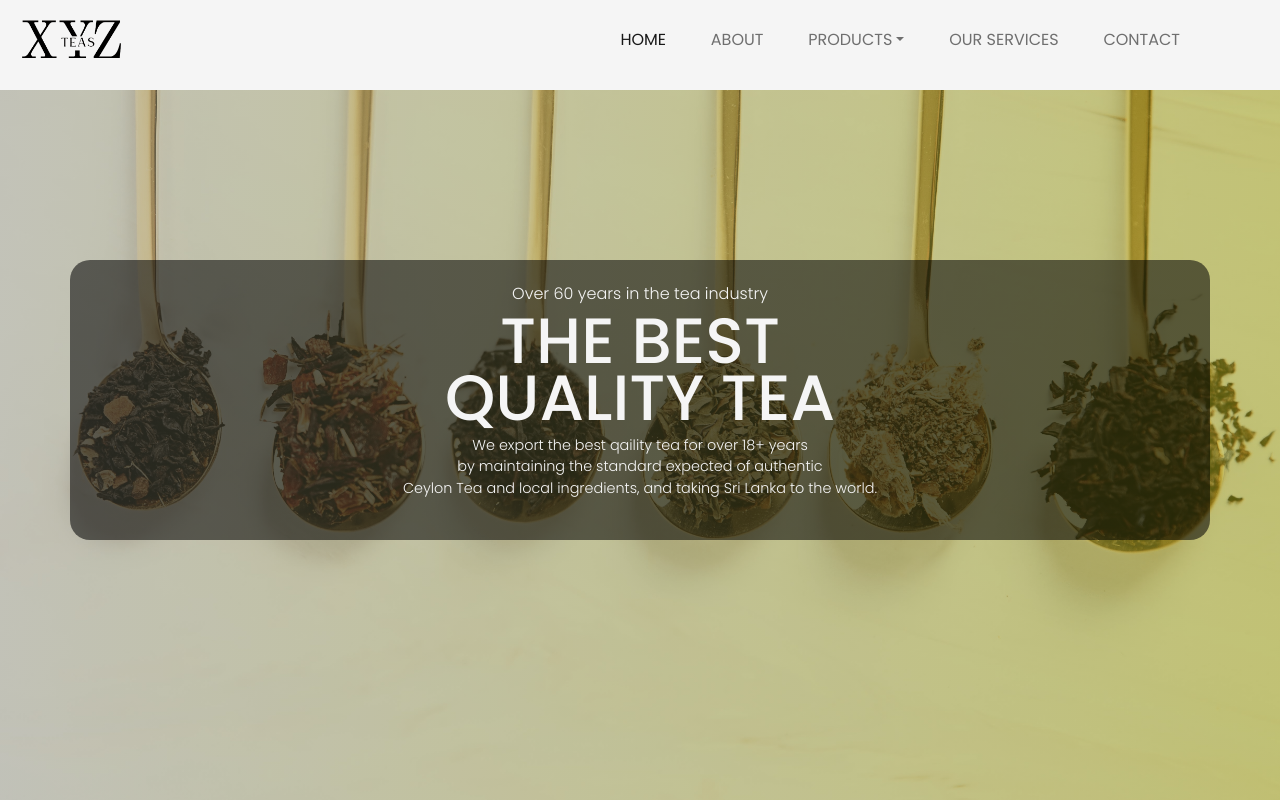
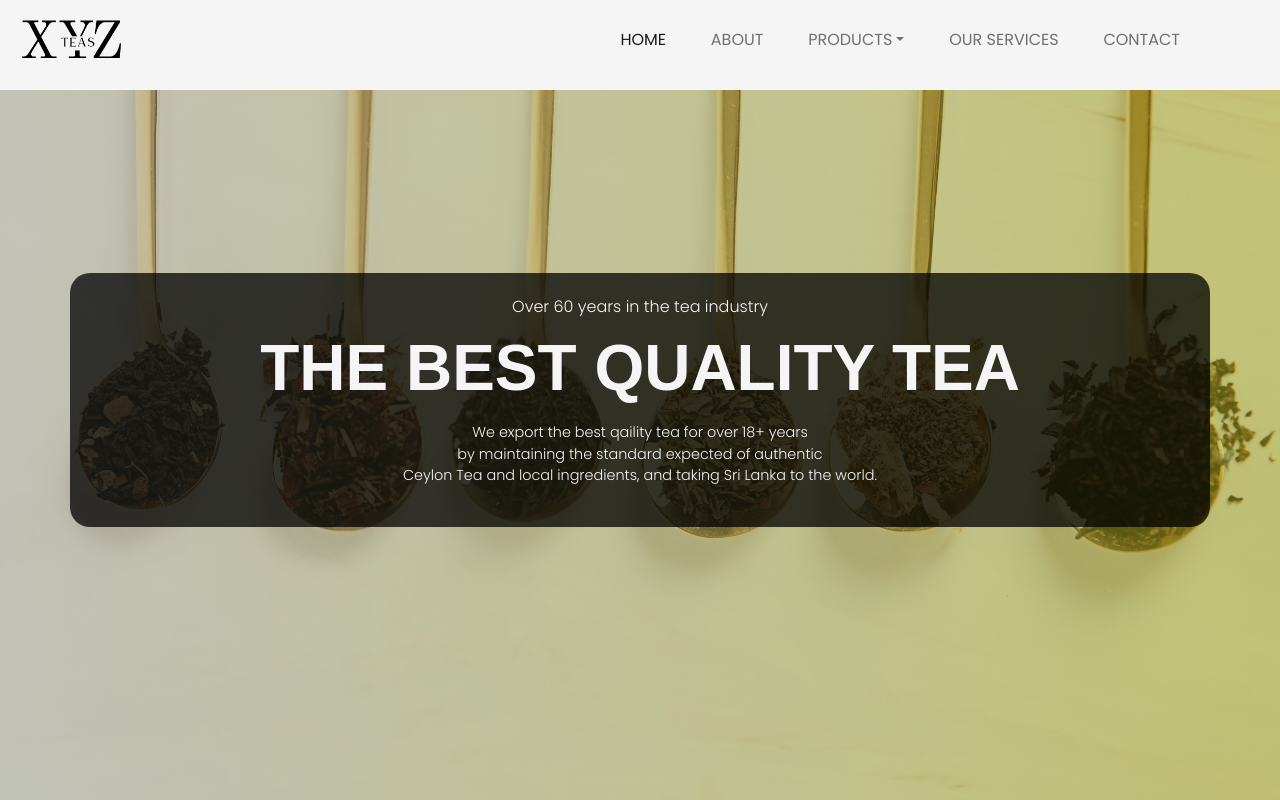
Before and after one commit to Thinushika/XYZteas_website, a Next.js app: page / in a window 1280 px wide. Shown: the top 800 px of the page. Built offline with nearby package versions, Linux system fonts and the light colour scheme.

Commit message:
font changed

```diff
--- a/components/layoutComponents/LandingUI.jsx
+++ b/components/layoutComponents/LandingUI.jsx
@@ -25,21 +25,25 @@ const LandingUI = () => {
             flexDirection: "column",
             borderRadius: "20px",
             backgroundImage:
-              "linear-gradient(90deg,rgba(0, 0, 0, 0.55),rgba(0, 0, 0, 0.55))",
+              "linear-gradient(90deg,rgba(0, 0, 0, 0.75),rgba(0, 0, 0, 0.75))",
           }}
         >
           <h6 style={{ fontWeight: "300", color: "whitesmoke" }}>
             Over 60 years in the tea industry
           </h6>
+          <div className="container py-3">
             <h1
               style={{
                 fontSize: "4em",
+                fontWeight: "600",
                 color: "whitesmoke",
                 lineHeight: "0.9em",
+                fontFamily: "sans-serif",
               }}
             >
-            THE BEST <br /> QUALITY TEA
+              THE BEST QUALITY TEA
             </h1>
+          </div>
           <p
             style={{
               fontWeight: "300",
```
Lines whose indentation alone changed are shown as unchanged.
